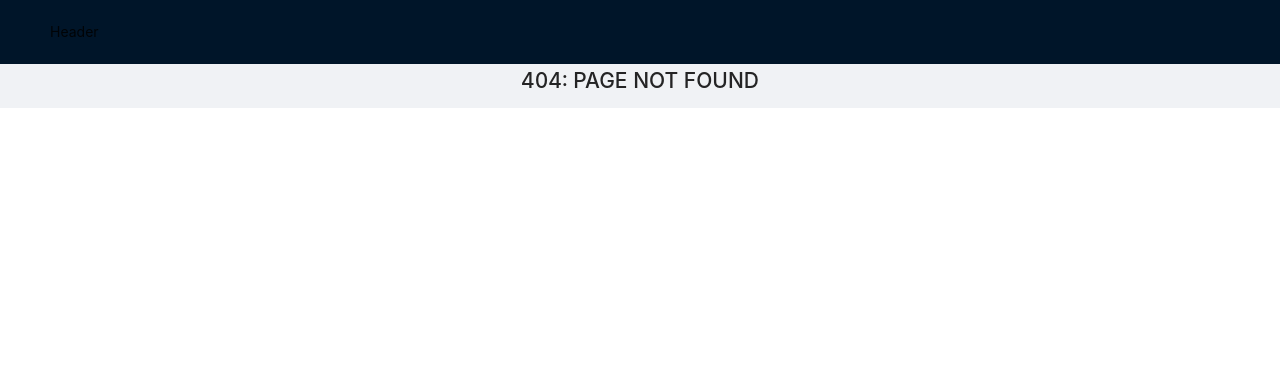
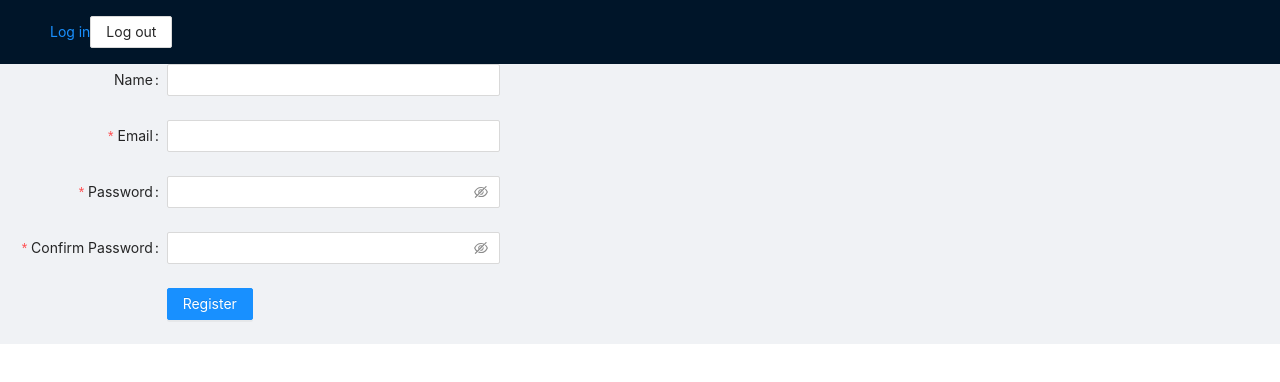
Before and after one commit to sshaporov/mytasks-frontend, a React (Create React App) app: page /registration in a window 1280 px wide. Before the commit this address led to /404. Shown: the top 382 px of the page. Built offline with nearby package versions, Linux system fonts and the light colour scheme.

Commit message:
add login and registration form

```diff
--- a/src/App.tsx
+++ b/src/App.tsx
@@ -1,23 +1,32 @@
 import React from 'react'
-import {Route, Switch, Redirect} from 'react-router-dom'
+import {Route, Switch, Redirect, NavLink} from 'react-router-dom'
 import {MyTasks} from './components/MyTasks'
 import {LoginForm} from './components/login/LoginForm'
-import {Layout} from 'antd'
-const { Header, Content } = Layout;
+import {Button, Layout} from 'antd'
+import {RegistrationForm} from './components/registration/RegistrationForm'
+
+const {Header, Content} = Layout
 
 export const App = () => {
   return (
     <div>
       <Layout>
-        <Header>Header</Header>
+
+        <Header>
+          <NavLink to={'/login'}>Log in</NavLink>
+          <Button>Log out</Button>
+        </Header>
+
         <Content>
           <Switch>
             <Route exact path={'/'} render={() => <MyTasks/>}/>
             <Route path={'/login'} render={() => <LoginForm/>}/>
+            <Route path={'/registration'} render={() => <RegistrationForm/>}/>
             <Route path={'/404'} render={() => <h1 style={{textAlign: 'center'}}>404: PAGE NOT FOUND</h1>}/>
             <Redirect from={'*'} to={'/404'}/>
           </Switch>
         </Content>
+
       </Layout>
     </div>
   )
--- a/src/components/login/LoginForm.tsx
+++ b/src/components/login/LoginForm.tsx
@@ -1,55 +1,65 @@
-import {Form, Input, Button, Checkbox} from 'antd';
-
-const layout = {
-  labelCol: {span: 8},
-  wrapperCol: {span: 16},
-};
-const tailLayout = {
-  wrapperCol: {offset: 8, span: 16},
-};
+import React from 'react'
+import {Form, Input, Button} from 'antd'
+import {MailOutlined, LockOutlined} from '@ant-design/icons'
+import './loginForm.css'
+import {NavLink} from 'react-router-dom'
 
 export const LoginForm = () => {
   const onFinish = (values: any) => {
-    console.log('Success:', values);
-  };
+    console.log('Received values of form: ', values)
+  }
 
   const onFinishFailed = (errorInfo: any) => {
-    console.log('Failed:', errorInfo);
+    console.log('Failed:', errorInfo)
   };
 
   return (
     <Form
-      {...layout}
-      name="basic"
-      initialValues={{remember: true}}
+      name="login"
+      className="login-form"
+      initialValues={{remember: true,}}
       onFinish={onFinish}
       onFinishFailed={onFinishFailed}
     >
+
       <Form.Item
-        label="Username"
-        name="username"
-        rules={[{required: true, message: 'Please input your username!'}]}
+        name="email"
+        rules={[
+          {
+            required: true,
+            message: 'Please input your Email!',
+          },
+          {
+            type: 'email',
+            message: 'Please input correct Email!',
+          },
+        ]}
       >
-        <Input/>
+        <Input prefix={<MailOutlined className="site-form-item-icon"/>} placeholder="Email"/>
       </Form.Item>
 
       <Form.Item
-        label="Password"
         name="password"
-        rules={[{required: true, message: 'Please input your password!'}]}
+        rules={[
+          {
+            required: true,
+            message: 'Please input your Password!',
+          },
+        ]}
       >
-        <Input.Password/>
+        <Input
+          prefix={<LockOutlined className="site-form-item-icon"/>}
+          type="password"
+          placeholder="Password"
+        />
       </Form.Item>
 
-      <Form.Item {...tailLayout} name="remember" valuePropName="checked">
-        <Checkbox>Remember me</Checkbox>
-      </Form.Item>
-
-      <Form.Item {...tailLayout}>
-        <Button type="primary" htmlType="submit">
-          Submit
+      <Form.Item>
+        <Button type="primary" htmlType="submit" className="login-form-button">
+          Log in
         </Button>
+        Or <NavLink to={'/registration'}>register now!</NavLink>
       </Form.Item>
     </Form>
-  )
-}
+  );
+};
--- /dev/null
+++ b/src/components/login/loginForm.css
@@ -0,0 +1,6 @@
+.login-form {
+    max-width: 300px;
+}
+.login-form-button {
+    width: 100%;
+}
--- /dev/null
+++ b/src/components/registration/RegistrationForm.tsx
@@ -0,0 +1,109 @@
+import React from 'react'
+import {Form, Input, Button,} from 'antd'
+import './registrationForm.css'
+
+const layout = {
+  labelCol: {
+    span: 8,
+  },
+  wrapperCol: {
+    span: 16,
+  },
+};
+const tailLayout = {
+  wrapperCol: {
+    offset: 8,
+    span: 16,
+  },
+};
+
+export const RegistrationForm = () => {
+  const onFinish = (values: any) => {
+    console.log('Received values of form: ', values);
+  }
+
+  return (
+    <Form
+      {...layout}
+      name="register"
+      className='registration-form'
+      onFinish={onFinish}
+    >
+      <Form.Item name="name" label="Name">
+        <Input/>
+      </Form.Item>
+
+      <Form.Item
+        name="email"
+        label="Email"
+        rules={[
+          {
+            type: 'email',
+            message: 'The input is not valid E-mail!',
+          },
+          {
+            required: true,
+            message: 'Please input your E-mail!',
+          },
+        ]}
+      >
+        <Input/>
+      </Form.Item>
+
+      <Form.Item
+        name="password"
+        label="Password"
+        rules={[
+          {
+            required: true,
+            message: 'Please input your password!',
+          },
+          {
+            min: 3,
+            message: 'Password should be more than 3 symbols!',
+          },
+        ]}
+        hasFeedback
+      >
+        <Input.Password/>
+      </Form.Item>
+
+      <Form.Item
+        name="confirm"
+        label="Confirm Password"
+        dependencies={['password']}
+        hasFeedback
+        rules={[
+          {
+            required: true,
+            message: 'Please confirm your password!',
+          },
+          {
+            min: 3,
+            message: 'Password should be more than 3 symbols!',
+          },
+
+          // вынести отдельно и обернуть в useCallback
+          ({getFieldValue}) => ({
+            validator(_, value) {
+              if (!value || getFieldValue('password') === value) {
+                return Promise.resolve();
+              }
+
+              return Promise.reject('The two passwords that you entered do not match!');
+            },
+          }),
+        ]}
+      >
+        <Input.Password/>
+      </Form.Item>
+
+      <Form.Item {...tailLayout}>
+        <Button type="primary" htmlType="submit">
+          Register
+        </Button>
+      </Form.Item>
+
+    </Form>
+  )
+}
--- /dev/null
+++ b/src/components/registration/registrationForm.css
@@ -0,0 +1,3 @@
+.registration-form {
+    max-width: 500px;
+}
```
